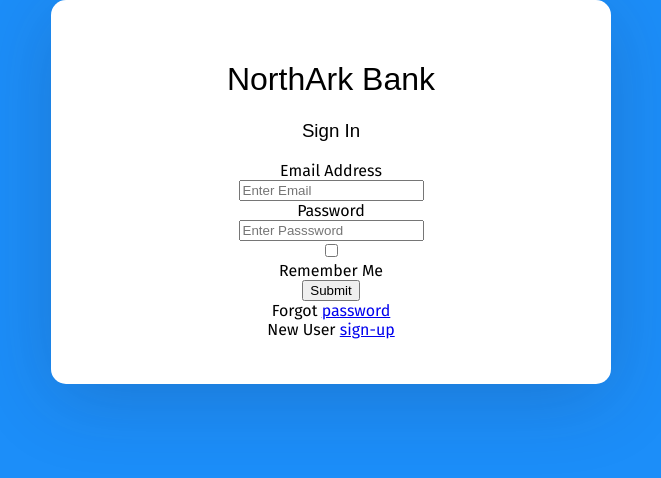
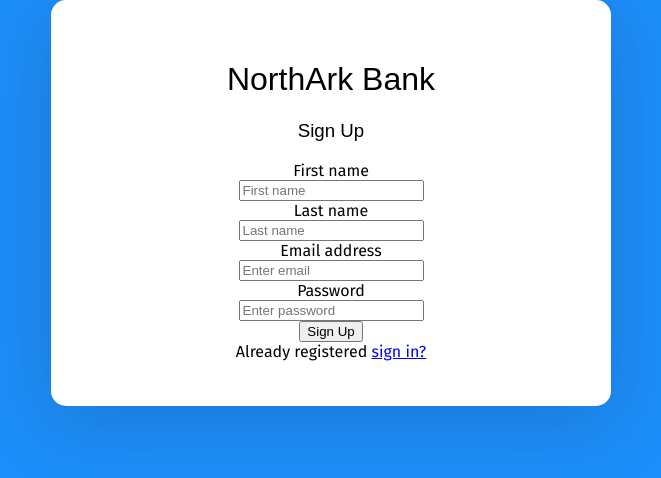
Before and after one commit to arthurs14/Minos-Labs-NorthArk-Bank-Project, a React (Create React App) app in the folder client/: page /sign-up in a window 1280 px wide. Before the commit this address led to /. Shown: the top 478 px of the page, without its empty margins (309-970 px from the left). Built offline with nearby package versions, Linux system fonts and the light colour scheme.

Commit message:
login routes working still need styling

```diff
--- a/client/src/App.js
+++ b/client/src/App.js
@@ -10,6 +10,7 @@
 import LoggedInHomePage from './Components/LoggedInHomePage/LoggedInHomePage';
 import RevenueMain from './Components/RevenueReport/RevenueMain';
 import Login from './Components/Login/Login';
+import SignUp from './Components/Login/SignUp';
 
 function App() {
   return (
@@ -18,6 +19,7 @@
       <Router>
         <Switch>
           <Route exact path='/' component={Login} />
+          <Route exact path='/sign-up' component={SignUp} />
           <Route exact path='/home-page' component={LoggedInHomePage}/>
           <Route exact path='/RevenueReport' component={RevenueMain}/>
           <Redirect to='/'/>
--- a/client/src/Components/Login/LoginForms/UserSignUp.js
+++ b/client/src/Components/Login/LoginForms/UserSignUp.js
@@ -0,0 +1,38 @@
+import React from 'react';
+import { Link } from 'react-router-dom';
+
+const UserSignUp = () => {
+  return (
+    <form className="login-form">
+      <h1>NorthArk Bank</h1>
+      <h3>Sign Up</h3>
+
+      <div className="form-group">
+          <label>First name</label>
+          <input type="text" className="form-control" placeholder="First name" />
+      </div>
+
+      <div className="form-group">
+          <label>Last name</label>
+          <input type="text" className="form-control" placeholder="Last name" />
+      </div>
+
+      <div className="form-group">
+          <label>Email address</label>
+          <input type="email" className="form-control" placeholder="Enter email" />
+      </div>
+
+      <div className="form-group">
+          <label>Password</label>
+          <input type="password" className="form-control" placeholder="Enter password" />
+      </div>
+
+      <button type="submit" className="btn btn-primary btn-block">Sign Up</button>
+      <div className="forgot-password text-right">
+          Already registered <Link to='/'>sign in?</Link>
+      </div>
+    </form>
+  );
+};
+
+export default UserSignUp;
--- a/client/src/Components/Login/SignUp.js
+++ b/client/src/Components/Login/SignUp.js
@@ -1,16 +1,18 @@
-// import React from "react";
-// import './Login.css';
+import React from "react";
+import './Login.css';
 
-// import UserSignUp from '../Forms/UserSignUp';
+import UserSignUp from './LoginForms/UserSignUp';
 
-// const SignUp = () => {
-//     return (
-//         <div className="auth-wrapper">
-//             <div className="auth-inner">
-//                 <UserSignUp />
-//             </div>
-//         </div>
-//     );
-// };
+const SignUp = () => {
+  return (
+    <div className="container">
+      <div className="auth-wrapper">
+          <div className="auth-inner">
+              <UserSignUp />
+          </div>
+      </div>
+    </div>
+  );
+};
 
-// export default SignUp;
+export default SignUp;
```
